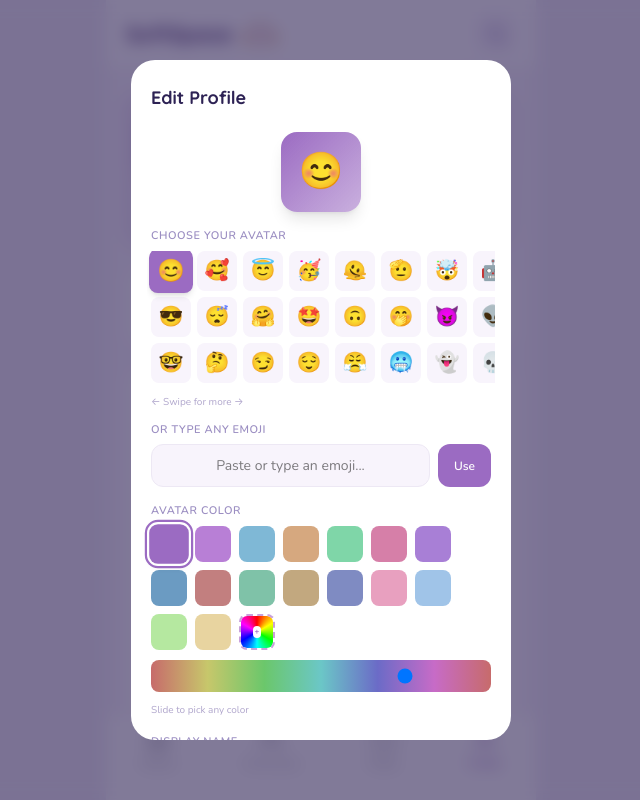
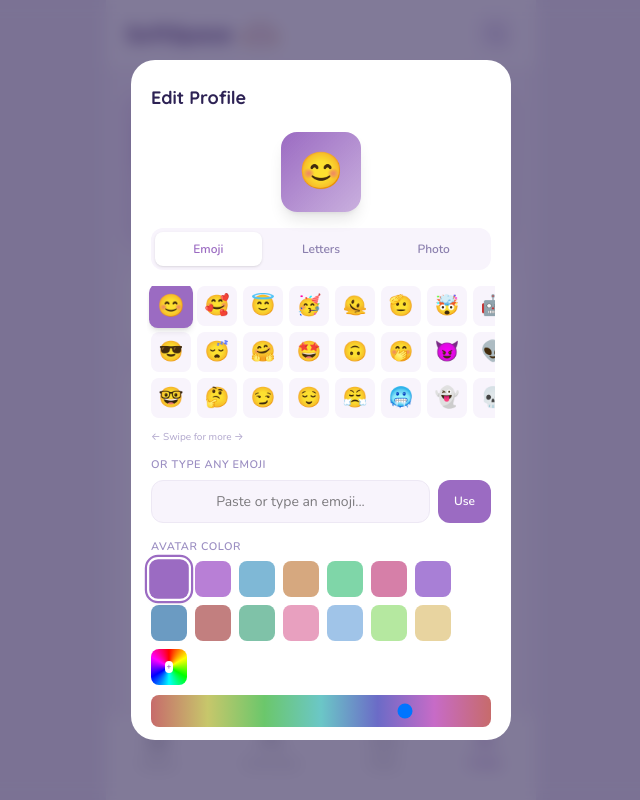
Before and after one commit to RayMangahas/rausche.ai, a Next.js app: page /profile in a window 1280 px wide. Both pictures are taken after a click on the button "Edit Profile". Shown: the top 800 px of the page, without its empty margins (319-959 px from the left). Built offline with nearby package versions, Linux system fonts and the light colour scheme.

Commit message:
avatar change and photo but no face

```diff
--- a/src/app/profile/page.tsx
+++ b/src/app/profile/page.tsx
@@ -25,8 +25,8 @@ const POPULAR_EMOJIS = [
 const PRESET_COLORS = [
   "#9B6BC2", "#B87FD6", "#7FB8D6", "#D6A87F",
   "#7FD6A8", "#D67FA8", "#A87FD6", "#6B9BC2",
-  "#C27F7F", "#7FC2A8", "#C2A87F", "#7F8BC2",
-  "#E8A0BF", "#A0C4E8", "#B5E8A0", "#E8D4A0",
+  "#C27F7F", "#7FC2A8", "#E8A0BF", "#A0C4E8",
+  "#B5E8A0", "#E8D4A0",
 ];
 
 export default function ProfilePage() {
@@ -36,8 +36,12 @@ export default function ProfilePage() {
   const [usernameDraft, setUsernameDraft] = useState(profile.username);
   const [emojiDraft, setEmojiDraft] = useState(profile.avatarEmoji);
   const [colorDraft, setColorDraft] = useState(profile.avatarColor);
+  const [avatarTypeDraft, setAvatarTypeDraft] = useState(profile.avatarType);
+  const [avatarTextDraft, setAvatarTextDraft] = useState(profile.avatarText);
+  const [avatarPhotoDraft, setAvatarPhotoDraft] = useState(profile.avatarPhoto);
   const [editingProfile, setEditingProfile] = useState(false);
   const [customEmojiInput, setCustomEmojiInput] = useState("");
+  const [photoWarning, setPhotoWarning] = useState(false);
 
   const [q1Draft, setQ1Draft] = useState("");
   const [q2Draft, setQ2Draft] = useState("");
@@ -52,6 +56,7 @@ export default function ProfilePage() {
   const q1FileRef = useRef<HTMLInputElement>(null);
   const q2FileRef = useRef<HTMLInputElement>(null);
   const colorPickerRef = useRef<HTMLInputElement>(null);
+  const avatarPhotoRef = useRef<HTMLInputElement>(null);
 
   const handleQ1Change = (val: string) => { if (wordCount(val) <= 200) setQ1Draft(val); };
   const handleQ2Change = (val: string) => { if (wordCount(val) <= 200) setQ2Draft(val); };
@@ -74,11 +79,21 @@ export default function ProfilePage() {
     setDraft({ url, type });
   };
 
+  const handleAvatarPhotoUpload = (e: React.ChangeEvent<HTMLInputElement>) => {
+    const file = e.target.files?.[0];
+    if (!file) return;
+    const url = URL.createObjectURL(file);
+    setAvatarPhotoDraft(url);
+    setAvatarTypeDraft("photo");
+    setPhotoWarning(true);
+    setTimeout(() => setPhotoWarning(false), 4000);
+  };
+
   const handleCustomEmoji = () => {
-    // Extract first emoji from input
     const emojiMatch = customEmojiInput.match(/\p{Emoji_Presentation}|\p{Emoji}\uFE0F/u);
     if (emojiMatch) {
       setEmojiDraft(emojiMatch[0]);
+      setAvatarTypeDraft("emoji");
       setCustomEmojiInput("");
     }
   };
@@ -104,12 +119,60 @@ export default function ProfilePage() {
     setUsernameDraft(profile.username);
     setEmojiDraft(profile.avatarEmoji);
     setColorDraft(profile.avatarColor);
+    setAvatarTypeDraft(profile.avatarType);
+    setAvatarTextDraft(profile.avatarText);
+    setAvatarPhotoDraft(profile.avatarPhoto);
     setEditingProfile(true);
   };
 
   const saveProfile = () => {
-    setProfile({ name: nameDraft, username: usernameDraft, avatarEmoji: emojiDraft, avatarColor: colorDraft });
+    setProfile({
+      name: nameDraft, username: usernameDraft,
+      avatarEmoji: emojiDraft, avatarColor: colorDraft,
+      avatarType: avatarTypeDraft, avatarText: avatarTextDraft,
+      avatarPhoto: avatarPhotoDraft,
+    });
     setEditingProfile(false);
+  };
+
+  // Reusable avatar renderer
+  const Avatar = ({ size, fontSize }: { size: string; fontSize: string }) => {
+    const base = `${size} rounded-soft flex items-center justify-center overflow-hidden shadow-lg`;
+    if (profile.avatarType === "photo" && profile.avatarPhoto) {
+      return <div className={base}><img src={profile.avatarPhoto} alt="Avatar" className="w-full h-full object-cover" /></div>;
+    }
+    if (profile.avatarType === "text" && profile.avatarText) {
+      return (
+        <div className={base} style={{ background: `linear-gradient(135deg, ${profile.avatarColor}, ${profile.avatarColor}88)` }}>
+          <span className={`${fontSize} font-bold text-white font-display`}>{profile.avatarText}</span>
+        </div>
+      );
+    }
+    return (
+      <div className={base} style={{ background: `linear-gradient(135deg, ${profile.avatarColor}, ${profile.avatarColor}88)` }}>
+        <span className={fontSize}>{profile.avatarEmoji}</span>
+      </div>
+    );
+  };
+
+  // Draft avatar preview
+  const AvatarPreview = ({ size, fontSize }: { size: string; fontSize: string }) => {
+    const base = `${size} rounded-soft flex items-center justify-center overflow-hidden shadow-lg`;
+    if (avatarTypeDraft === "photo" && avatarPhotoDraft) {
+      return <div className={base}><img src={avatarPhotoDraft} alt="Avatar" className="w-full h-full object-cover" /></div>;
+    }
+    if (avatarTypeDraft === "text" && avatarTextDraft) {
+      return (
+        <div className={base} style={{ background: `linear-gradient(135deg, ${colorDraft}, ${colorDraft}88)` }}>
+          <span className={`${fontSize} font-bold text-white font-display`}>{avatarTextDraft}</span>
+        </div>
+      );
+    }
+    return (
+      <div className={base} style={{ background: `linear-gradient(135deg, ${colorDraft}, ${colorDraft}88)` }}>
+        <span className={fontSize}>{emojiDraft}</span>
+      </div>
+    );
   };
 
   const MediaPreview = ({ media, small }: { media: { url: string; type: "image" | "video" } | null; small?: boolean }) => {
@@ -121,24 +184,15 @@ export default function ProfilePage() {
 
   return (
     <div className="px-5 pt-6 pb-24">
-      {/* Profile banner with user color */}
-      <div
-        className="rounded-softer p-5 mb-5 -mx-1"
-        style={{ background: `linear-gradient(135deg, ${profile.avatarColor}20, ${profile.avatarColor}08)` }}
-      >
+      {/* Profile banner */}
+      <div className="rounded-softer p-5 mb-5 -mx-1" style={{ background: `linear-gradient(135deg, ${profile.avatarColor}20, ${profile.avatarColor}08)` }}>
         <div className="flex items-center gap-4 mb-3">
-          <div
-            className="w-16 h-16 rounded-soft flex items-center justify-center text-3xl shadow-lg"
-            style={{ background: `linear-gradient(135deg, ${profile.avatarColor}, ${profile.avatarColor}88)` }}
-          >
-            {profile.avatarEmoji}
-          </div>
+          <Avatar size="w-16 h-16" fontSize="text-3xl" />
           <div className="flex-1">
             <h1 className="font-display font-bold text-xl text-soft-purple-deeper">{profile.name}</h1>
             <p className="text-soft-muted text-sm font-medium">@{profile.username}</p>
           </div>
         </div>
-
         <button onClick={openEditProfile} className="w-full py-2 rounded-xl border text-[13px] font-semibold text-soft-purple bg-white/80 hover:bg-white transition-colors cursor-pointer" style={{ borderColor: `${profile.avatarColor}40` }}>
           Edit Profile
         </button>
@@ -146,11 +200,7 @@ export default function ProfilePage() {
 
       {/* Stats */}
       <div className="grid grid-cols-3 gap-2.5 mb-5">
-        {[
-          { label: "Calls", value: "24" },
-          { label: "Circles", value: "3" },
-          { label: "Communities", value: "5" },
-        ].map((stat) => (
+        {[{ label: "Calls", value: "24" }, { label: "Circles", value: "3" }, { label: "Communities", value: "5" }].map((stat) => (
           <div key={stat.label} className="bg-white rounded-soft border border-soft-lavender-border p-4 text-center">
             <p className="font-bold text-xl text-soft-purple-deeper">{stat.value}</p>
             <p className="text-[11px] text-soft-muted font-medium mt-0.5">{stat.label}</p>
@@ -161,11 +211,14 @@ export default function ProfilePage() {
       {/* Three Questions */}
       <div className="bg-white rounded-softer border border-soft-lavender-border p-5 mb-3">
         <div className="flex items-center gap-3 mb-4">
-          <div
-            className="w-9 h-9 rounded-lg flex items-center justify-center text-lg"
-            style={{ background: `linear-gradient(135deg, ${profile.avatarColor}33, ${profile.avatarColor}18)` }}
-          >
-            {profile.avatarEmoji}
+          <div className="w-9 h-9 rounded-lg flex items-center justify-center text-lg overflow-hidden" style={{ background: `linear-gradient(135deg, ${profile.avatarColor}33, ${profile.avatarColor}18)` }}>
+            {profile.avatarType === "photo" && profile.avatarPhoto ? (
+              <img src={profile.avatarPhoto} alt="" className="w-full h-full object-cover" />
+            ) : profile.avatarType === "text" && profile.avatarText ? (
+              <span className="text-xs font-bold" style={{ color: profile.avatarColor }}>{profile.avatarText}</span>
+            ) : (
+              profile.avatarEmoji
+            )}
           </div>
           <p className="text-[11px] text-soft-text-secondary font-semibold uppercase tracking-wider">Get to know me</p>
         </div>
@@ -276,7 +329,7 @@ export default function ProfilePage() {
         </div>
       </div>
 
-      {/* Settings links */}
+      {/* Settings */}
       <div className="bg-white rounded-softer border border-soft-lavender-border overflow-hidden">
         {[
           { label: "Edit Folder", icon: "📁" },
@@ -292,44 +345,52 @@ export default function ProfilePage() {
           </div>
         ))}
       </div>
-
       <p className="text-center text-[11px] text-soft-muted-light mt-6 mb-4">SoftSpace v0.1.0 · Made with 💜</p>
 
-      {/* Edit Profile Modal */}
+      {/* ────── Edit Profile Modal ────── */}
       {editingProfile && (
-        <div
-          className="fixed inset-0 z-[100] flex items-center justify-center px-5"
-          style={{ background: "rgba(45, 34, 84, 0.6)", backdropFilter: "blur(8px)" }}
-          onClick={() => setEditingProfile(false)}
-        >
-          <div
-            onClick={(e) => e.stopPropagation()}
-            className="bg-white w-full max-w-[380px] px-5 pt-6 pb-7 max-h-[85vh] overflow-y-auto"
-            style={{ borderRadius: "24px" }}
-          >
+        <div className="fixed inset-0 z-[100] flex items-center justify-center px-5" style={{ background: "rgba(45, 34, 84, 0.6)", backdropFilter: "blur(8px)" }} onClick={() => setEditingProfile(false)}>
+          <div onClick={(e) => e.stopPropagation()} className="bg-white w-full max-w-[380px] px-5 pt-6 pb-7 max-h-[85vh] overflow-y-auto" style={{ borderRadius: "24px" }}>
             <h2 className="font-display font-bold text-lg text-soft-purple-deeper mb-5">Edit Profile</h2>
 
             {/* Avatar preview */}
             <div className="flex justify-center mb-4">
-              <div
-                className="w-20 h-20 rounded-soft flex items-center justify-center text-4xl shadow-lg"
-                style={{ background: `linear-gradient(135deg, ${colorDraft}, ${colorDraft}88)` }}
-              >
-                {emojiDraft}
-              </div>
+              <AvatarPreview size="w-20 h-20" fontSize="text-4xl" />
             </div>
 
-            {/* Scrollable emoji picker — 3 rows */}
+            {/* Avatar type tabs */}
+            <div className="flex gap-1.5 mb-4 bg-soft-lavender-bg rounded-xl p-1">
+              {[
+                { key: "emoji" as const, label: "Emoji" },
+                { key: "text" as const, label: "Letters" },
+                { key: "photo" as const, label: "Photo" },
+              ].map((tab) => (
+                <button
+                  key={tab.key}
+                  onClick={() => setAvatarTypeDraft(tab.key)}
+                  className={`flex-1 py-2 rounded-lg text-[12px] font-semibold transition-all ${
+                    avatarTypeDraft === tab.key
+                      ? "bg-white text-soft-purple shadow-sm"
+                      : "text-soft-muted hover:text-soft-purple-deep"
+                  }`}
+                >
+                  {tab.label}
+                </button>
+              ))}
+            </div>
+
+            {/* Emoji picker */}
+            {avatarTypeDraft === "emoji" && (
+              <>
                 <div className="mb-3">
-              <label className="text-[11px] text-soft-text-secondary font-semibold uppercase tracking-wider block mb-1.5">Choose your avatar</label>
                   <div className="overflow-x-auto pb-2 -mx-1 px-1" style={{ scrollbarWidth: "none" }}>
                     <div className="grid grid-rows-3 grid-flow-col gap-1.5 w-max">
                       {POPULAR_EMOJIS.map((emoji) => (
                         <button
                           key={emoji}
-                      onClick={() => setEmojiDraft(emoji)}
+                          onClick={() => { setEmojiDraft(emoji); setAvatarTypeDraft("emoji"); }}
                           className={`w-10 h-10 rounded-lg text-xl flex items-center justify-center transition-all flex-shrink-0 ${
-                        emojiDraft === emoji ? "bg-soft-purple scale-110 shadow-md" : "bg-soft-lavender-bg hover:bg-soft-lavender-light"
+                            emojiDraft === emoji && avatarTypeDraft === "emoji" ? "bg-soft-purple scale-110 shadow-md" : "bg-soft-lavender-bg hover:bg-soft-lavender-light"
                           }`}
                         >
                           {emoji}
@@ -339,68 +400,96 @@ export default function ProfilePage() {
                   </div>
                   <p className="text-[10px] text-soft-muted-light mt-1">← Swipe for more →</p>
                 </div>
-
-            {/* Custom emoji input */}
                 <div className="mb-4">
                   <label className="text-[11px] text-soft-text-secondary font-semibold uppercase tracking-wider block mb-1.5">Or type any emoji</label>
                   <div className="flex gap-2">
+                    <input type="text" value={customEmojiInput} onChange={(e) => setCustomEmojiInput(e.target.value)} placeholder="Paste or type an emoji..." className="flex-1 bg-soft-lavender-bg rounded-xl px-3 py-2.5 text-[14px] text-center border border-soft-lavender-border outline-none focus:ring-2 focus:ring-soft-purple/20" />
+                    <button onClick={handleCustomEmoji} className="bg-soft-purple text-white text-[12px] font-semibold px-4 rounded-xl hover:bg-soft-purple-dark transition-colors">Use</button>
+                  </div>
+                </div>
+              </>
+            )}
+
+            {/* Text avatar */}
+            {avatarTypeDraft === "text" && (
+              <div className="mb-4">
+                <label className="text-[11px] text-soft-text-secondary font-semibold uppercase tracking-wider block mb-1.5">Type up to 3 characters</label>
                 <input
                   type="text"
-                  value={customEmojiInput}
-                  onChange={(e) => setCustomEmojiInput(e.target.value)}
-                  placeholder="Paste or type an emoji..."
-                  className="flex-1 bg-soft-lavender-bg rounded-xl px-3 py-2.5 text-[14px] text-center border border-soft-lavender-border outline-none focus:ring-2 focus:ring-soft-purple/20"
+                  value={avatarTextDraft}
+                  onChange={(e) => { if (e.target.value.length <= 3) setAvatarTextDraft(e.target.value.toUpperCase()); }}
+                  placeholder="e.g. RAY"
+                  maxLength={3}
+                  className="w-full bg-soft-lavender-bg rounded-xl px-4 py-3 text-[20px] text-soft-purple-deeper font-bold text-center border border-soft-lavender-border outline-none focus:ring-2 focus:ring-soft-purple/20 font-display tracking-wider"
                 />
+                <p className="text-[10px] text-soft-muted-light mt-1 text-center">{avatarTextDraft.length}/3 characters</p>
+              </div>
+            )}
+
+            {/* Photo upload */}
+            {avatarTypeDraft === "photo" && (
+              <div className="mb-4">
                 <button
-                  onClick={handleCustomEmoji}
-                  className="bg-soft-purple text-white text-[12px] font-semibold px-4 rounded-xl hover:bg-soft-purple-dark transition-colors"
+                  onClick={() => avatarPhotoRef.current?.click()}
+                  className="w-full py-3 rounded-xl border-2 border-dashed border-soft-lavender text-[13px] font-semibold text-soft-purple bg-soft-lavender-bg hover:bg-soft-lavender-light transition-colors cursor-pointer flex items-center justify-center gap-2"
                 >
-                  Use
+                  📷 Upload a photo
                 </button>
-              </div>
+                <input ref={avatarPhotoRef} type="file" accept="image/*" className="hidden" onChange={handleAvatarPhotoUpload} />
+
+                {/* No faces warning */}
+                <div className="mt-2.5 bg-amber-50 border border-amber-200 rounded-xl px-3.5 py-2.5">
+                  <p className="text-[11px] text-amber-800 font-semibold flex items-center gap-1.5">
+                    🚫 No photos of people
+                  </p>
+                  <p className="text-[10px] text-amber-700 mt-0.5 leading-relaxed">
+                    SoftSpace is about connecting without appearances. Upload a photo of your pet, a sunset, your favorite place — anything but faces.
+                  </p>
                 </div>
 
-            {/* Color picker */}
+                {photoWarning && (
+                  <div className="mt-2 bg-red-50 border border-red-200 rounded-xl px-3.5 py-2.5 animate-pulse">
+                    <p className="text-[11px] text-red-700 font-semibold">
+                      ⚠️ Please make sure this photo doesn&apos;t contain any human faces.
+                    </p>
+                  </div>
+                )}
+
+                {avatarPhotoDraft && (
+                  <div className="mt-2.5 relative">
+                    <img src={avatarPhotoDraft} alt="Preview" className="w-full h-32 rounded-xl object-cover" />
+                    <button onClick={() => { setAvatarPhotoDraft(""); }} className="absolute top-2 right-2 bg-black/50 text-white rounded-full w-6 h-6 flex items-center justify-center text-xs">✕</button>
+                  </div>
+                )}
+              </div>
+            )}
+
+            {/* Color picker — 2 rows */}
             <div className="mb-4">
-              <label className="text-[11px] text-soft-text-secondary font-semibold uppercase tracking-wider block mb-1.5">Avatar color</label>
+              <label className="text-[11px] text-soft-text-secondary font-semibold uppercase tracking-wider block mb-1.5">
+                {avatarTypeDraft === "photo" ? "Profile accent color" : "Avatar color"}
+              </label>
               <div className="flex flex-wrap gap-2 mb-2.5">
                 {PRESET_COLORS.map((color) => (
                   <button
                     key={color}
                     onClick={() => setColorDraft(color)}
-                    className={`w-9 h-9 rounded-lg transition-all ${
-                      colorDraft === color ? "scale-110 shadow-md ring-2 ring-soft-purple ring-offset-2" : "hover:scale-105"
-                    }`}
+                    className={`w-9 h-9 rounded-lg transition-all ${colorDraft === color ? "scale-110 shadow-md ring-2 ring-soft-purple ring-offset-2" : "hover:scale-105"}`}
                     style={{ backgroundColor: color }}
                   />
                 ))}
-                {/* Custom color picker button */}
                 <button
                   onClick={() => colorPickerRef.current?.click()}
-                  className="w-9 h-9 rounded-lg transition-all hover:scale-105 flex items-center justify-center text-[10px] font-bold text-soft-purple border-2 border-dashed border-soft-lavender"
-                  style={{
-                    background: `conic-gradient(from 0deg, #ff0000, #ffff00, #00ff00, #00ffff, #0000ff, #ff00ff, #ff0000)`,
-                    WebkitBackgroundClip: "padding-box",
-                  }}
+                  className="w-9 h-9 rounded-lg transition-all hover:scale-105 flex items-center justify-center"
+                  style={{ background: "conic-gradient(from 0deg, #ff0000, #ffff00, #00ff00, #00ffff, #0000ff, #ff00ff, #ff0000)" }}
                 >
-                  <span className="bg-white rounded-md px-0.5 text-[8px]">+</span>
+                  <span className="bg-white rounded-md px-0.5 text-[8px] font-bold text-soft-purple">+</span>
                 </button>
+                <input ref={colorPickerRef} type="color" value={colorDraft} onChange={(e) => setColorDraft(e.target.value)} className="hidden" />
+              </div>
               <input
-                  ref={colorPickerRef}
-                  type="color"
-                  value={colorDraft}
-                  onChange={(e) => setColorDraft(e.target.value)}
-                  className="hidden"
-                />
-              </div>
-              {/* Color slider */}
-              <div>
-                <input
-                  type="range"
-                  min="0"
-                  max="360"
+                type="range" min="0" max="360"
                 value={(() => {
-                    // Convert hex to hue
                   const hex = colorDraft.replace("#", "");
                   const r = parseInt(hex.substring(0, 2), 16) / 255;
                   const g = parseInt(hex.substring(2, 4), 16) / 255;
@@ -417,44 +506,34 @@ export default function ProfilePage() {
                 })()}
                 onChange={(e) => {
                   const h = parseInt(e.target.value);
-                    // HSL to hex with saturation 50%, lightness 60%
                   const s = 0.45, l = 0.60;
                   const hueToRgb = (p: number, q: number, t: number) => {
-                      if (t < 0) t += 1;
-                      if (t > 1) t -= 1;
-                      if (t < 1 / 6) return p + (q - p) * 6 * t;
-                      if (t < 1 / 2) return q;
-                      if (t < 2 / 3) return p + (q - p) * (2 / 3 - t) * 6;
+                    if (t < 0) t += 1; if (t > 1) t -= 1;
+                    if (t < 1/6) return p + (q-p)*6*t;
+                    if (t < 1/2) return q;
+                    if (t < 2/3) return p + (q-p)*(2/3-t)*6;
                     return p;
                   };
-                    const q = l < 0.5 ? l * (1 + s) : l + s - l * s;
-                    const p = 2 * l - q;
-                    const r = Math.round(hueToRgb(p, q, h / 360 + 1 / 3) * 255);
-                    const g = Math.round(hueToRgb(p, q, h / 360) * 255);
-                    const b = Math.round(hueToRgb(p, q, h / 360 - 1 / 3) * 255);
-                    setColorDraft(`#${r.toString(16).padStart(2, "0")}${g.toString(16).padStart(2, "0")}${b.toString(16).padStart(2, "0")}`);
+                  const q = l < 0.5 ? l*(1+s) : l+s-l*s;
+                  const p = 2*l-q;
+                  const r = Math.round(hueToRgb(p,q,h/360+1/3)*255);
+                  const g = Math.round(hueToRgb(p,q,h/360)*255);
+                  const b = Math.round(hueToRgb(p,q,h/360-1/3)*255);
+                  setColorDraft(`#${r.toString(16).padStart(2,"0")}${g.toString(16).padStart(2,"0")}${b.toString(16).padStart(2,"0")}`);
                 }}
                 className="w-full h-8 rounded-lg appearance-none cursor-pointer"
-                  style={{
-                    background: `linear-gradient(to right,
-                      hsl(0,45%,60%), hsl(30,45%,60%), hsl(60,45%,60%),
-                      hsl(90,45%,60%), hsl(120,45%,60%), hsl(150,45%,60%),
-                      hsl(180,45%,60%), hsl(210,45%,60%), hsl(240,45%,60%),
-                      hsl(270,45%,60%), hsl(300,45%,60%), hsl(330,45%,60%),
-                      hsl(360,45%,60%))`,
-                  }}
+                style={{ background: "linear-gradient(to right, hsl(0,45%,60%), hsl(30,45%,60%), hsl(60,45%,60%), hsl(90,45%,60%), hsl(120,45%,60%), hsl(150,45%,60%), hsl(180,45%,60%), hsl(210,45%,60%), hsl(240,45%,60%), hsl(270,45%,60%), hsl(300,45%,60%), hsl(330,45%,60%), hsl(360,45%,60%))" }}
               />
               <p className="text-[10px] text-soft-muted-light mt-1">Slide to pick any color</p>
             </div>
-            </div>
 
-            {/* Name input */}
+            {/* Name */}
             <div className="mb-3">
               <label className="text-[11px] text-soft-text-secondary font-semibold uppercase tracking-wider block mb-1.5">Display Name</label>
               <input type="text" value={nameDraft} onChange={(e) => setNameDraft(e.target.value)} maxLength={30} placeholder="Your name" className="w-full bg-soft-lavender-bg rounded-xl px-4 py-3 text-[14px] text-soft-purple-deeper font-medium border border-soft-lavender-border outline-none focus:ring-2 focus:ring-soft-purple/20" />
             </div>
 
-            {/* Username input */}
+            {/* Username */}
             <div className="mb-6">
               <label className="text-[11px] text-soft-text-secondary font-semibold uppercase tracking-wider block mb-1.5">Username</label>
               <div className="flex items-center bg-soft-lavender-bg rounded-xl border border-soft-lavender-border focus-within:ring-2 focus-within:ring-soft-purple/20">
--- a/src/lib/ProfileContext.tsx
+++ b/src/lib/ProfileContext.tsx
@@ -7,6 +7,9 @@ interface ProfileData {
   username: string;
   avatarEmoji: string;
   avatarColor: string;
+  avatarType: "emoji" | "text" | "photo";
+  avatarText: string;
+  avatarPhoto: string;
   q1: string;
   q2: string;
   qualities: string[];
@@ -25,6 +28,9 @@ export function ProfileProvider({ children }: { children: ReactNode }) {
     username: "you",
     avatarEmoji: "😊",
     avatarColor: "#9B6BC2",
+    avatarType: "emoji",
+    avatarText: "",
+    avatarPhoto: "",
     q1: "",
     q2: "",
     qualities: ["", "", ""],
```
Lines whose indentation alone changed are shown as unchanged.
